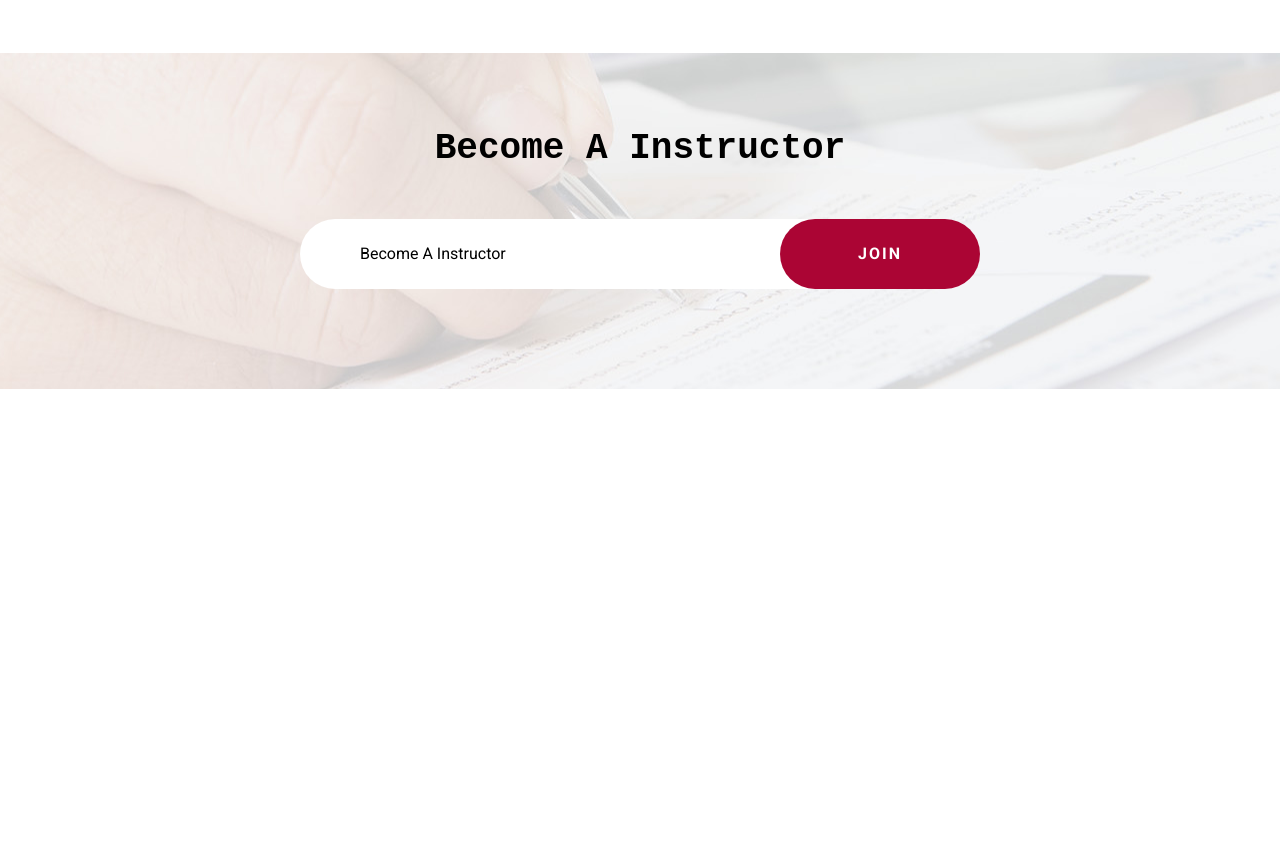
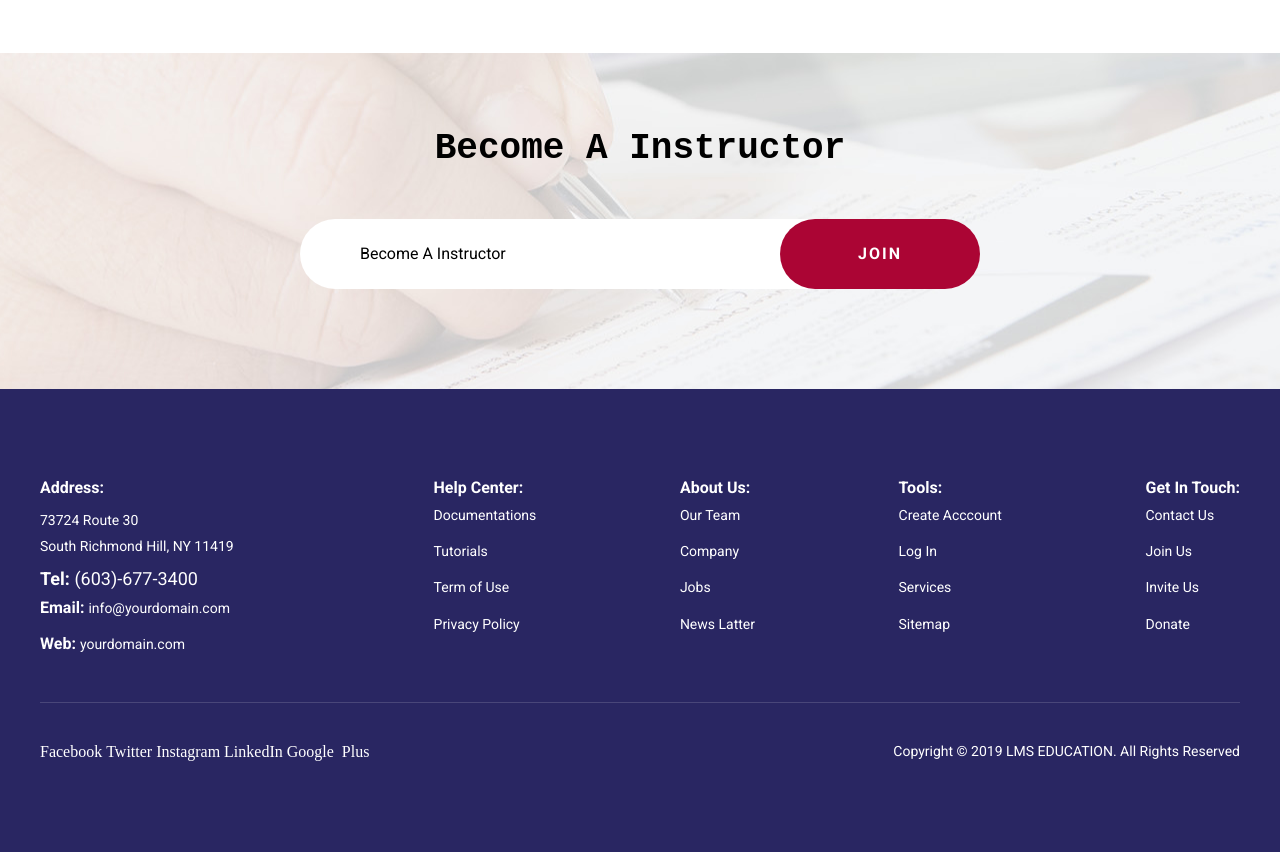
Before and after one commit to SHEMPEL133/Project, a plain HTML site: page index.html in a window 1280 px wide. Shown: the part 8206-9058 px from the top of the page. Before the commit the page ends 8595 px from the top, so only its background shows below. Drawn offline with nearby package versions, Linux system fonts and the light colour scheme; files whose address does not match are found by name.

Commit message:
footer has been added

```diff
--- a/css/index.css
+++ b/css/index.css
@@ -892,3 +892,94 @@ header{
     letter-spacing: 2px;
     border-radius: 50px;
 }
+
+/* ///////////////////////////// */
+
+footer{
+    background: rgb(41,38,98);
+    color: white;
+    padding: 50px 0;
+    font-family: 'Roboto', sans-serif;
+}
+
+.footer__centred-layout{
+    display: flex;
+    flex-direction: column;
+    width: 1200px;
+    margin: auto;
+}
+
+.footer__start{
+    display: flex;
+    justify-content: space-between;
+    padding: 40px 0;
+    box-shadow: 0 1px 0 0 rgb(73, 70, 121);
+}
+
+.contacts{
+    width: 250px;
+}
+
+.phone{
+    font-size: 18px;
+}
+
+.title-bold{
+    font-weight: 600;
+}
+
+.help-center,
+.about-us,
+.tools,
+.get-in-touch{
+    display: flex;
+    flex-direction: column;
+}
+
+
+.communication a,
+.address p,
+.help-center a,
+.about-us a,
+.tools a,
+.get-in-touch a{
+    display: block;
+    color: white;
+    font-size: 14px;
+    font-weight: normal;
+    margin: 0;
+    padding: 10px 0;
+}
+
+.address p{
+    line-height: 26px;
+}
+
+.email a,
+.website a{
+    display: inline-block;
+}
+
+.footer__end{
+    display: flex;
+    justify-content: space-between;
+    padding: 40px 0;
+}
+
+.social-network>a{
+    color: white;
+    font-size: 16px;
+}
+
+.icon-facebook2::before,
+.icon-twitter::before,
+.icon-instagram::before,
+.icon-linkedin::before,
+.icon-google-plus3::before{
+    padding: 0 5px;
+    font-size: 18px;
+}
+
+.copyright>span{
+    font-size: 14px;
+}
--- a/index.html
+++ b/index.html
@@ -11,6 +11,7 @@
     <link rel="stylesheet" href="slick/slick-theme.css">
     <link href="css/index.css" rel="stylesheet">
     <link href="fonts/icons.css" rel="stylesheet">
+    <link rel="stylesheet" href="https://i.icomoon.io/public/temp/a525db1b30/UntitledProject/style.css">
 </head>
 
 <body>
@@ -755,6 +756,72 @@
             </div>
         </div>
     </div>
+    <footer>
+        <div class="footer__centred-layout">
+            <div class="footer__start">
+                <div class="contacts">
+                    <div class="address">
+                        <span class="title-bold">Address:</span>
+                        <p>73724 Route 30<br>South Richmond Hill, NY 11419</p>
+                    </div>
+                    <div class="communication">
+                        <div class="phone">
+                            <span class="title-bold">Tel:</span>
+                            <span>(603)-677-3400</span>
+                        </div>
+                        <div class="email">
+                            <span class="title-bold">Email:</span>
+                            <a href="#8" title="email">info@yourdomain.com</a>
+                        </div>
+                        <div class="website">
+                            <span class="title-bold">Web:</span>
+                            <a href="#8" title="website">yourdomain.com</a>
+                        </div>
+                    </div>
+                </div>
+                <div class="help-center">
+                    <span class="title-bold">Help Center:</span>
+                    <a href="#8" title="Documentations">Documentations</a>
+                    <a href="#8" title="Tutorials">Tutorials</a>
+                    <a href="#8" title="Term of Use">Term of Use</a>
+                    <a href="#8" title="Privacy Policy">Privacy Policy</a>
+                </div>
+                <div class="about-us">
+                    <span class="title-bold">About Us:</span>
+                    <a href="#8" title="Our Team">Our Team</a>
+                    <a href="#8" title="Company">Company</a>
+                    <a href="#8" title="Jobs">Jobs</a>
+                    <a href="#8" title="News Latter">News Latter</a>
+                </div>
+                <div class="tools">
+                    <span class="title-bold">Tools:</span>
+                    <a href="#8" title="Create Acccount">Create Acccount</a>
+                    <a href="#8" title="Log In">Log In</a>
+                    <a href="#8" title="Services">Services</a>
+                    <a href="#8" title="Sitemap">Sitemap</a>
+                </div>
+                <div class="get-in-touch">
+                    <span class="title-bold">Get In Touch:</span>
+                    <a href="#8" title="Contact Us">Contact Us</a>
+                    <a href="#8" title="Join Us">Join Us</a>
+                    <a href="#8" title="Invite U">Invite Us</a>
+                    <a href="#8" title="Donate">Donate</a>
+                </div>
+            </div>
+            <div class="footer__end">
+                <div class="social-network">
+                    <a class="icon-facebook2" href="https://www.facebook.com/" title="Facebook">Facebook</a>
+                    <a class="icon-twitter" href="https://twitter.com/login?lang=en" title="Twitter">Twitter</a>
+                    <a class="icon-instagram" href="https://www.instagram.com/?hl=en" title="Instagram">Instagram</a>
+                    <a class="icon-linkedin" href="https://www.linkedin.com/" title="LinkedIn">LinkedIn</a>
+                    <a class="icon-google-plus3" href="https://accounts.google.com/" title="Google Plus">Google Plus</a>
+                </div>
+                <div class="copyright">
+                    <span>Copyright &copy; 2019 LMS EDUCATION. All Rights Reserved</span>
+                </div>
+            </div>
+        </div>
+    </footer>
 
     <script type="text/javascript" src="https://code.jquery.com/jquery-1.11.0.min.js"></script>
     <script type="text/javascript" src="https://code.jquery.com/jquery-migrate-1.2.1.min.js"></script>
```
